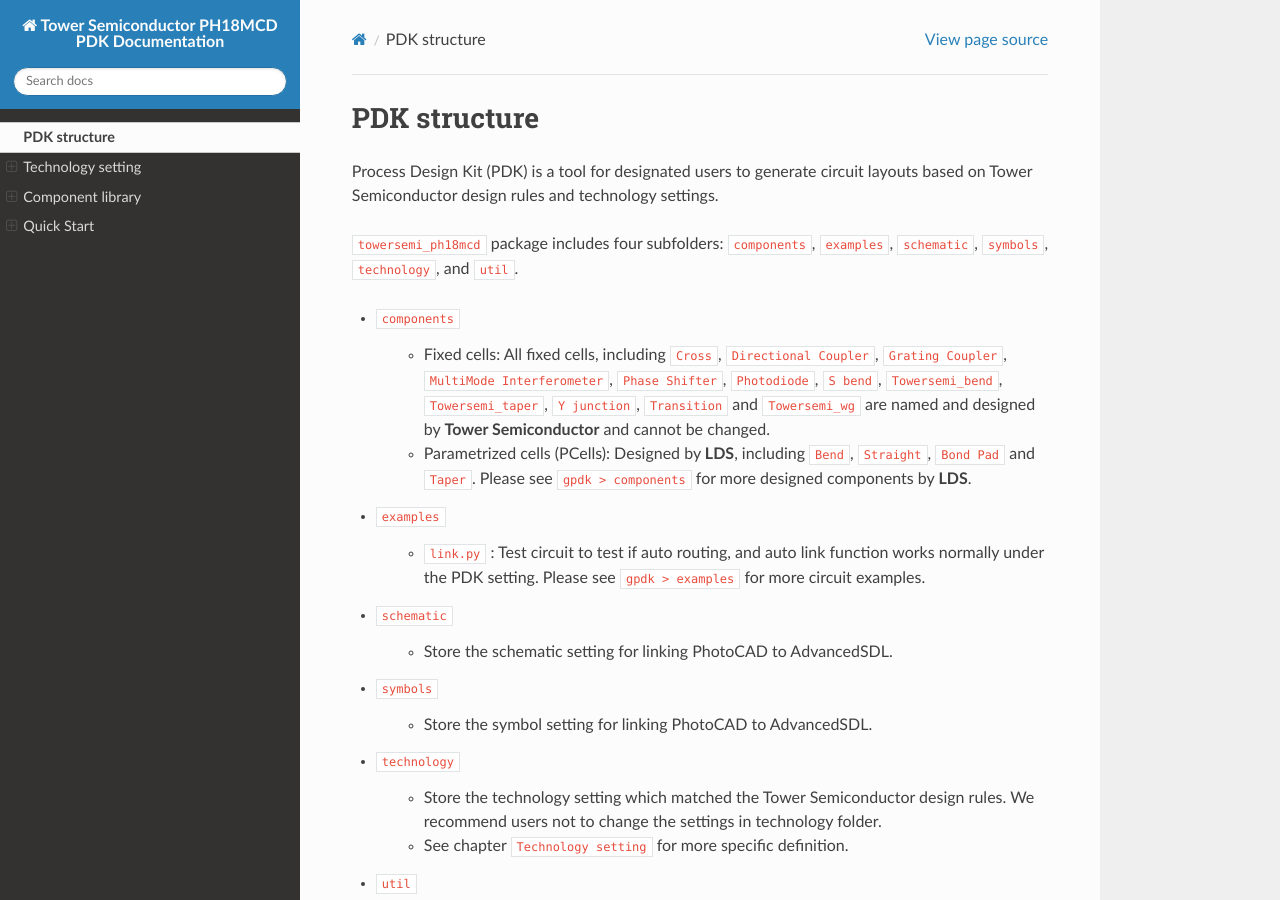
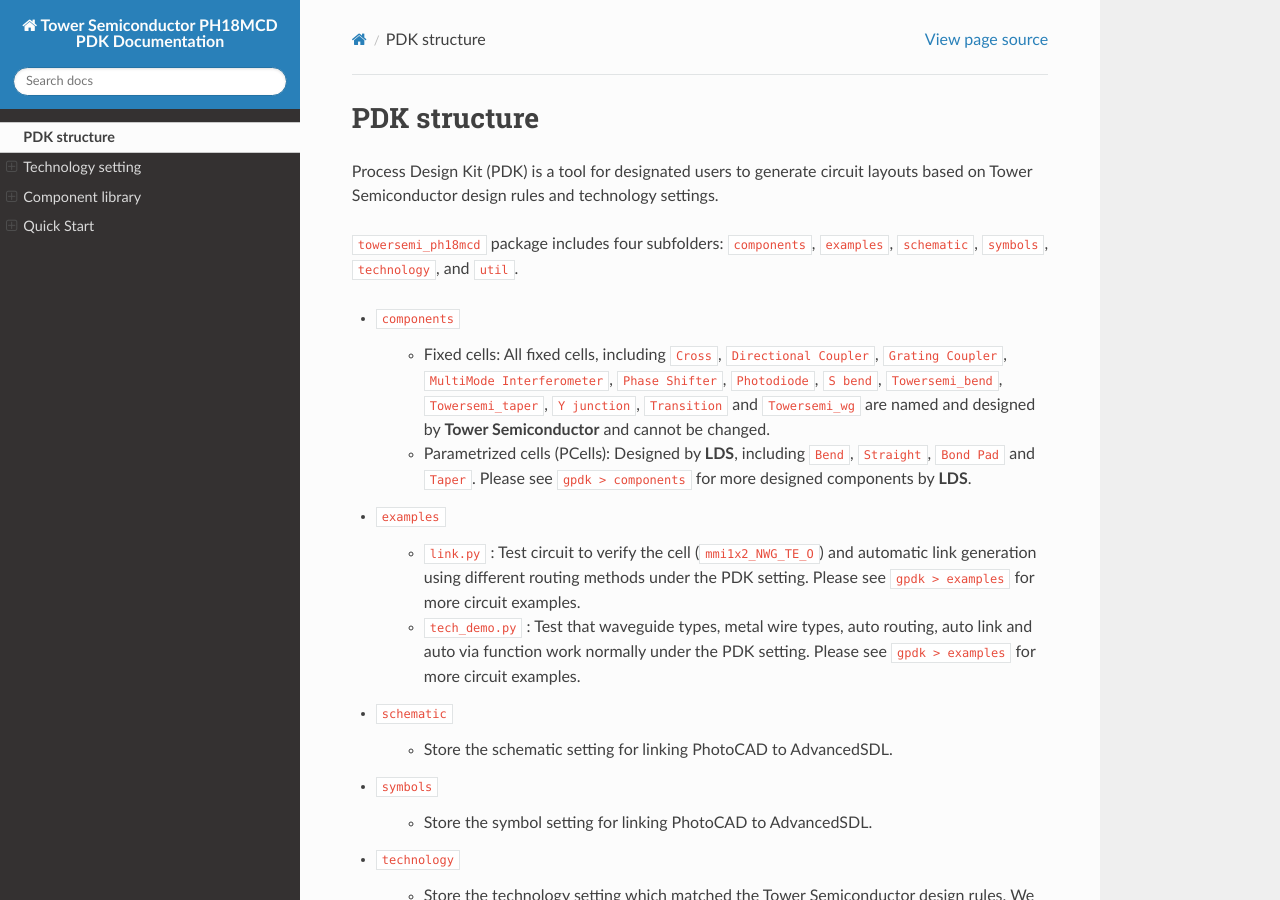
Before and after one commit to Latitudeda/Towersemi_ph18mcd, a Sphinx documentation site: the page built from docs/source/structure/index.rst, in a window 1280 px wide and 900 px high. Built offline with Sphinx 7.4.7 and the Read the Docs theme 3.1.0, drawn with Linux system fonts in a browser that asks for light colours; pages that are not in the unit, such as notebooks, are missing from menus.

Commit message:
update_260921

```diff
--- a/docs/source/structure/index.rst
+++ b/docs/source/structure/index.rst
@@ -13,7 +13,9 @@
 
 * ``examples``
 
-    * ``link.py`` : Test circuit to test if auto routing, and auto link function works normally under the PDK setting. Please see ``gpdk > examples`` for more circuit examples.
+    * ``link.py`` : Test circuit to verify the cell (``mmi1x2_NWG_TE_O``) and automatic link generation using different routing methods under the PDK setting. Please see ``gpdk > examples`` for more circuit examples.
+
+    * ``tech_demo.py`` : Test that waveguide types, metal wire types, auto routing, auto link and auto via function work normally under the PDK setting. Please see ``gpdk > examples`` for more circuit examples.
 
 * ``schematic``
 
```
